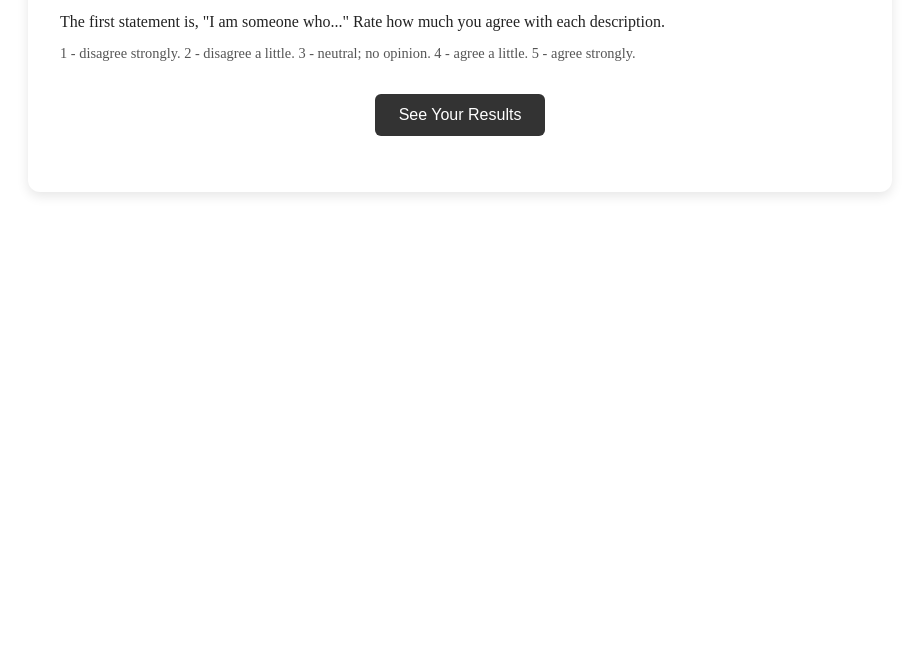
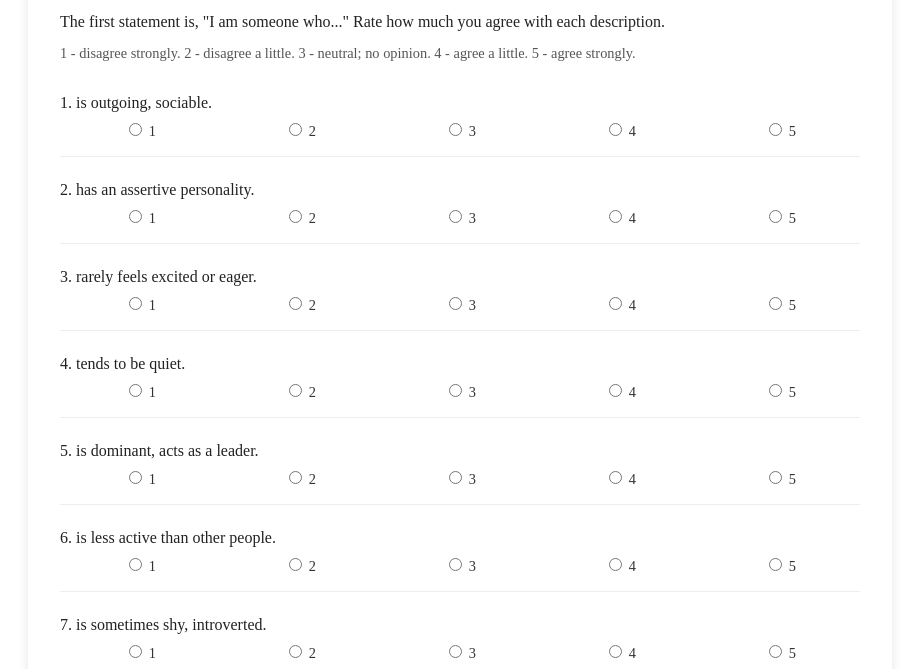
Before and after one commit to theintrovertedpastor/extroversion-quiz, a plain HTML site: page index.html in a window 1280 px wide. Shown: the part 131-800 px from the top of the page, without its empty margins (180-1099 px from the left). Drawn offline with Linux system fonts and the light colour scheme.

Commit message:
Update index.html

```diff
--- a/index.html
+++ b/index.html
@@ -1,4 +1,3 @@
-
 <!DOCTYPE html>
 <html lang="en">
 <head>
@@ -105,6 +104,7 @@
   </div>
 
   <script>
+    document.addEventListener("DOMContentLoaded", function() {
       const questions = [
         { text: "is outgoing, sociable.", reverse: false },
         { text: "has an assertive personality.", reverse: false },
@@ -128,14 +128,14 @@
         questionDiv.dataset.reverse = q.reverse;
         const qNumber = index + 1;
 
-      questionDiv.innerHTML = \`
-        <p>\${qNumber}. \${q.text}</p>
+        questionDiv.innerHTML = `
+          <p>${qNumber}. ${q.text}</p>
           <div class="options">
-          \${[1, 2, 3, 4, 5].map(num => \`
-            <label><input type="radio" name="q\${qNumber}" value="\${num}"> \${num}</label>
-          \`).join('')}
+            ${[1, 2, 3, 4, 5].map(num => `
+              <label><input type="radio" name="q${qNumber}" value="${num}"> ${num}</label>
+            `).join('')}
           </div>
-      \`;
+        `;
 
         quizContainer.appendChild(questionDiv);
       });
@@ -149,7 +149,7 @@
         let total = 0;
         let count = 0;
         questions.forEach((q, i) => {
-        const val = parseInt(answers.get(\`q\${i + 1}\`), 10);
+          const val = parseInt(answers.get(`q${i + 1}`), 10);
           if (!isNaN(val)) {
             total += q.reverse ? (6 - val) : val;
             count++;
@@ -180,6 +180,7 @@
         result.textContent = feedback;
         result.style.color = "#006400";
       });
+    });
   </script>
 </body>
 </html>
```
Lines whose indentation alone changed are shown as unchanged.
